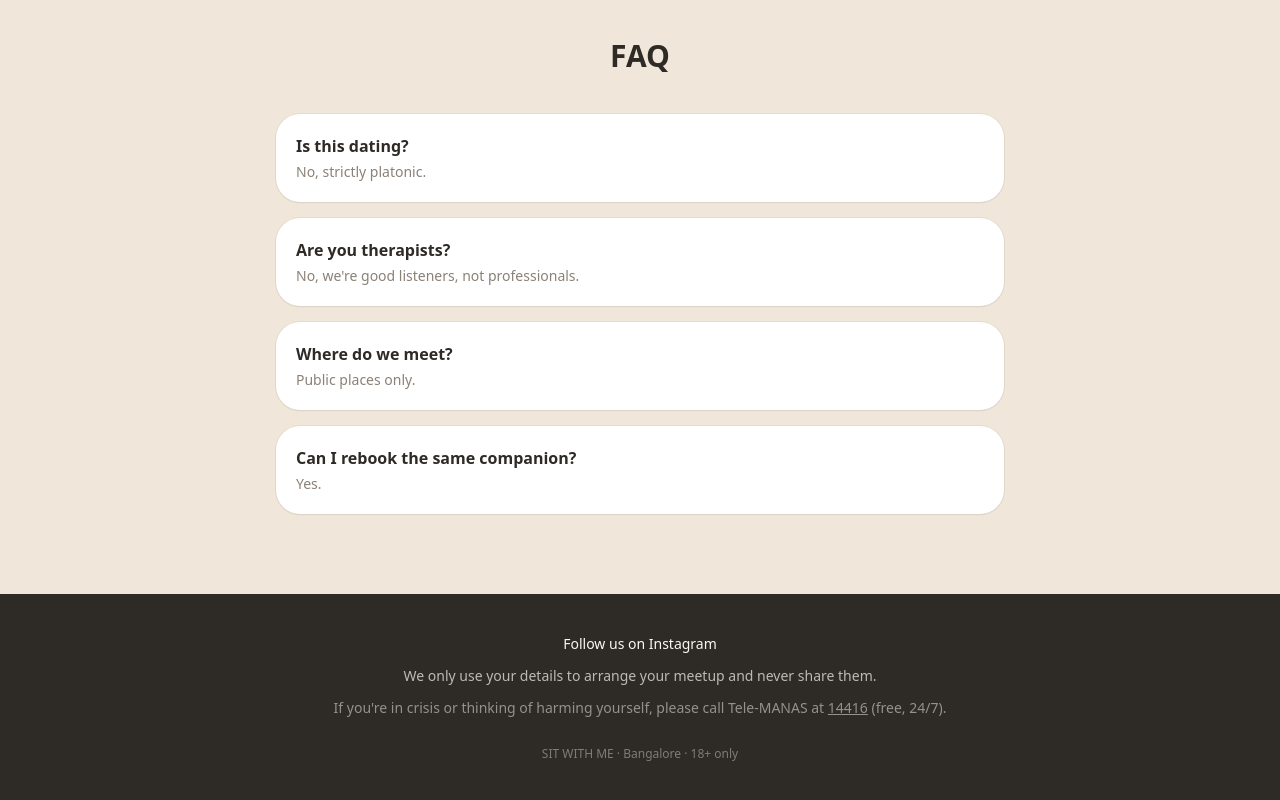
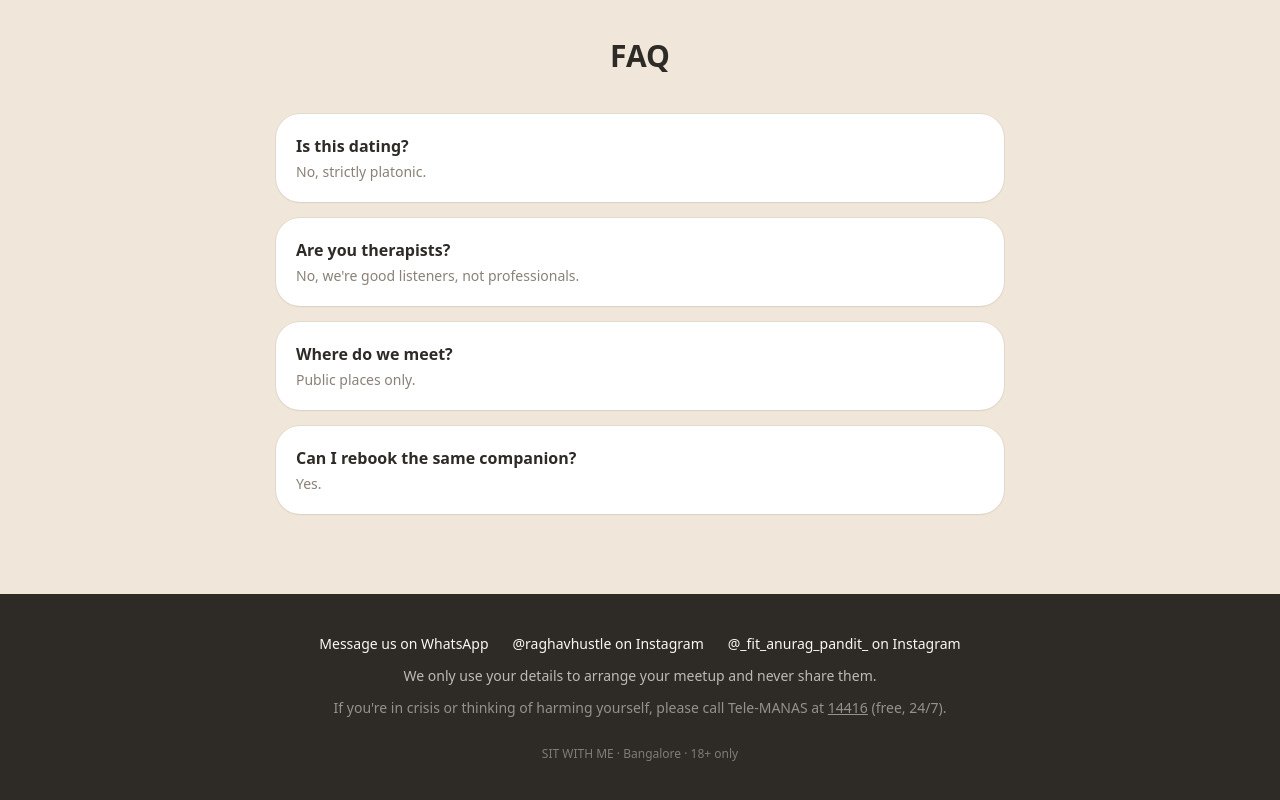
Before and after one commit to magotraraghav02-lab/sit-with-me, a Next.js app: page / in a window 1280 px wide. Shown: the part 3350-4150 px from the top of the page. Built offline with nearby package versions, Linux system fonts and the light colour scheme; no server answers; the database is empty.

Commit message:
Add WhatsApp link and Instagram handles to footer

```diff
--- a/src/components/Footer.tsx
+++ b/src/components/Footer.tsx
@@ -1,15 +1,39 @@
+const WHATSAPP_NUMBER = process.env.NEXT_PUBLIC_WHATSAPP_NUMBER ?? "919310891615";
+
 export default function Footer() {
+  const whatsappMessage = encodeURIComponent(
+    "Hi! I would like to know more about booking a meetup with SIT WITH ME.",
+  );
+
   return (
     <footer className="bg-ink px-5 py-10 text-center text-sm text-cream/70">
       <div className="mx-auto max-w-2xl space-y-3">
+        <div className="flex flex-wrap items-center justify-center gap-x-6 gap-y-2">
           <a
-          href="https://instagram.com/YOUR_HANDLE"
+            href={`https://wa.me/${WHATSAPP_NUMBER}?text=${whatsappMessage}`}
             target="_blank"
             rel="noopener noreferrer"
             className="inline-block font-medium text-cream hover:underline"
           >
-          Follow us on Instagram
+            Message us on WhatsApp
           </a>
+          <a
+            href="https://instagram.com/raghavhustle"
+            target="_blank"
+            rel="noopener noreferrer"
+            className="inline-block font-medium text-cream hover:underline"
+          >
+            @raghavhustle on Instagram
+          </a>
+          <a
+            href="https://instagram.com/_fit_anurag_pandit_"
+            target="_blank"
+            rel="noopener noreferrer"
+            className="inline-block font-medium text-cream hover:underline"
+          >
+            @_fit_anurag_pandit_ on Instagram
+          </a>
+        </div>
         <p>We only use your details to arrange your meetup and never share them.</p>
         <p className="text-cream/50">
           If you&apos;re in crisis or thinking of harming yourself, please call Tele-MANAS at{" "}
```
Lines whose indentation alone changed are shown as unchanged.
